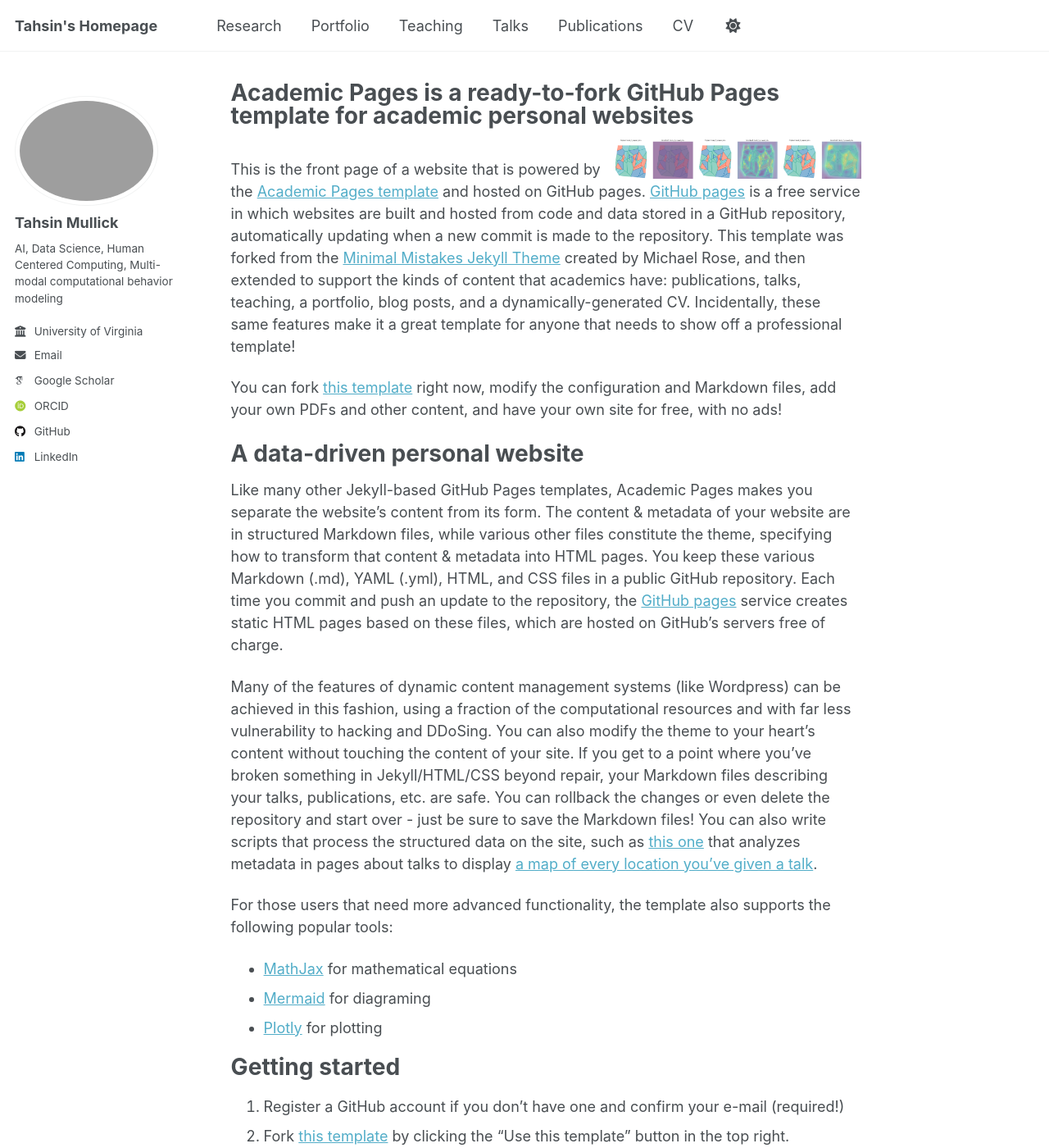
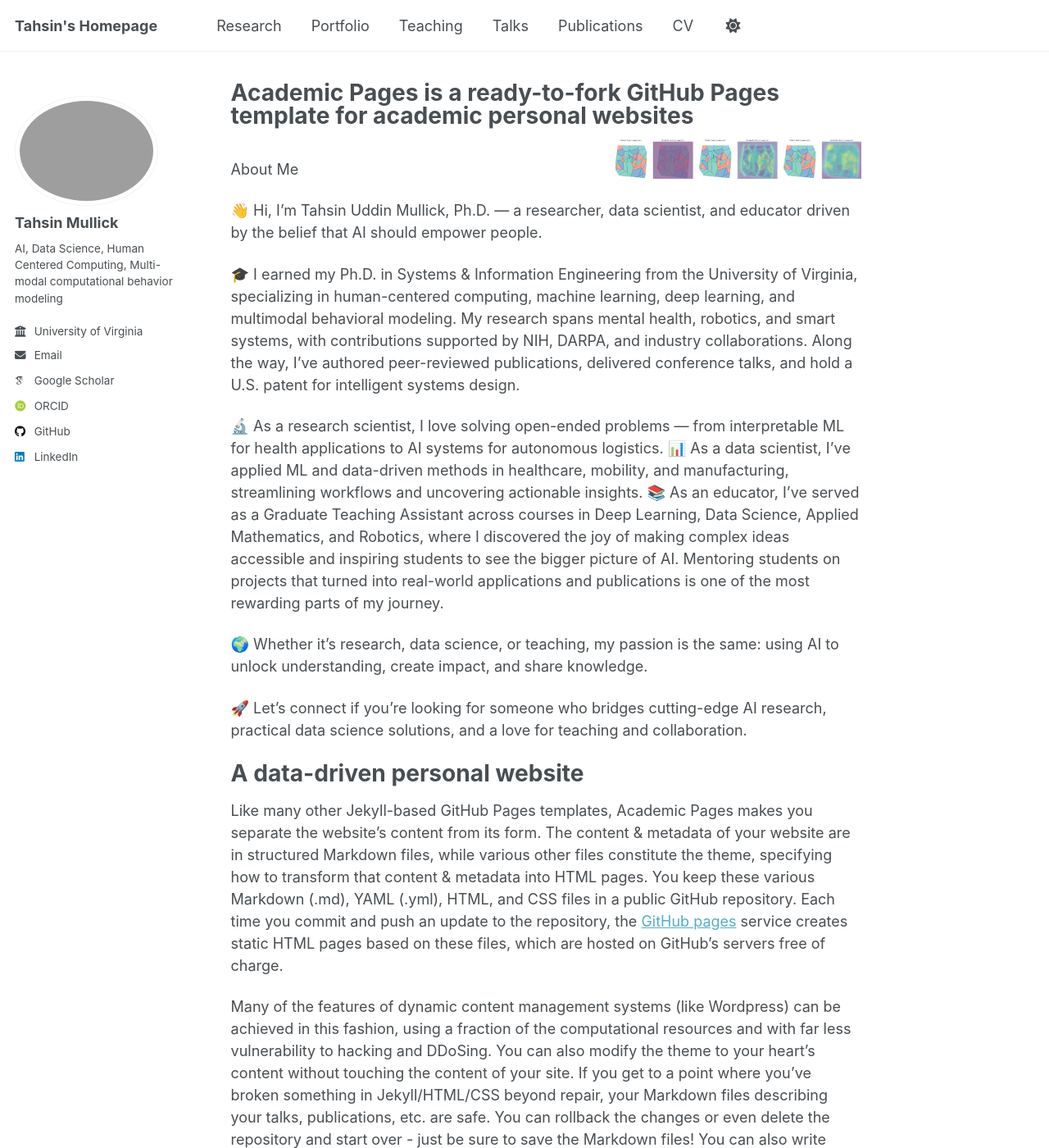
Before and after one commit to Tahsinmullick/Tahsinmullick.github.io, a Jekyll site: the page built from _pages/about.md, in a window 1280 px wide and 1400 px high. Shown: the whole window at 82% size. Built offline with Jekyll 4.4.1, drawn with Linux system fonts in a browser that asks for light colours; some web fonts are replaced; a script that is not in the unit is left out.

Commit message:
Added fresh text to about me

```diff
--- a/_pages/about.md
+++ b/_pages/about.md
@@ -9,9 +9,19 @@
 
 ![Illustration of my work](/images/gradcam_fvp.png){: .align-right width="300px"}
 
-This is the front page of a website that is powered by the [Academic Pages template](https://github.com/academicpages/academicpages.github.io) and hosted on GitHub pages. [GitHub pages](https://pages.github.com) is a free service in which websites are built and hosted from code and data stored in a GitHub repository, automatically updating when a new commit is made to the repository. This template was forked from the [Minimal Mistakes Jekyll Theme](https://mmistakes.github.io/minimal-mistakes/) created by Michael Rose, and then extended to support the kinds of content that academics have: publications, talks, teaching, a portfolio, blog posts, and a dynamically-generated CV. Incidentally, these same features make it a great template for anyone that needs to show off a professional template!
+About Me
 
- You can fork [this template](https://github.com/academicpages/academicpages.github.io) right now, modify the configuration and Markdown files, add your own PDFs and other content, and have your own site for free, with no ads!
+👋 Hi, I’m Tahsin Uddin Mullick, Ph.D. — a researcher, data scientist, and educator driven by the belief that AI should empower people.
+
+🎓 I earned my Ph.D. in Systems & Information Engineering from the University of Virginia, specializing in human-centered computing, machine learning, deep learning, and multimodal behavioral modeling. My research spans mental health, robotics, and smart systems, with contributions supported by NIH, DARPA, and industry collaborations. Along the way, I’ve authored peer-reviewed publications, delivered conference talks, and hold a U.S. patent for intelligent systems design.
+
+🔬 As a research scientist, I love solving open-ended problems — from interpretable ML for health applications to AI systems for autonomous logistics.
+📊 As a data scientist, I’ve applied ML and data-driven methods in healthcare, mobility, and manufacturing, streamlining workflows and uncovering actionable insights.
+📚 As an educator, I’ve served as a Graduate Teaching Assistant across courses in Deep Learning, Data Science, Applied Mathematics, and Robotics, where I discovered the joy of making complex ideas accessible and inspiring students to see the bigger picture of AI. Mentoring students on projects that turned into real-world applications and publications is one of the most rewarding parts of my journey.
+
+🌍 Whether it’s research, data science, or teaching, my passion is the same: using AI to unlock understanding, create impact, and share knowledge.
+
+🚀 Let’s connect if you’re looking for someone who bridges cutting-edge AI research, practical data science solutions, and a love for teaching and collaboration.
 
 A data-driven personal website
 ======
```
